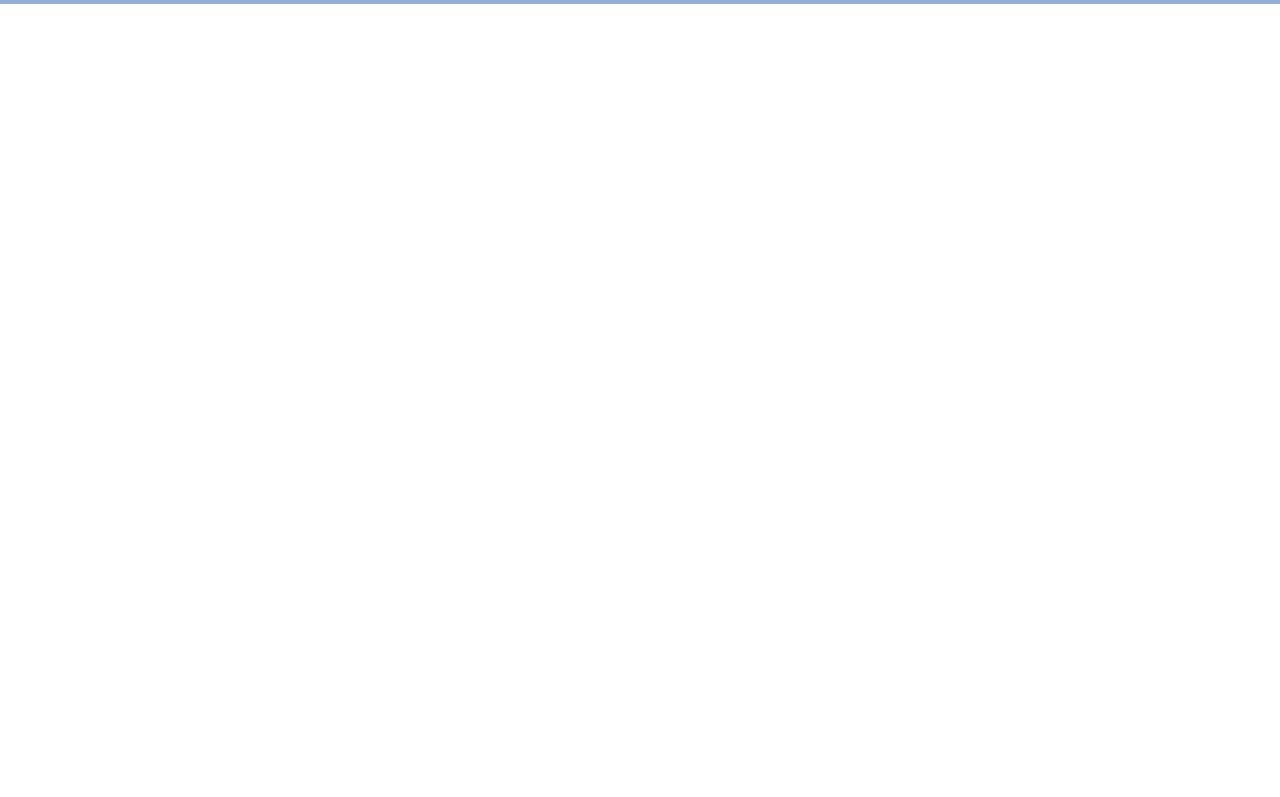
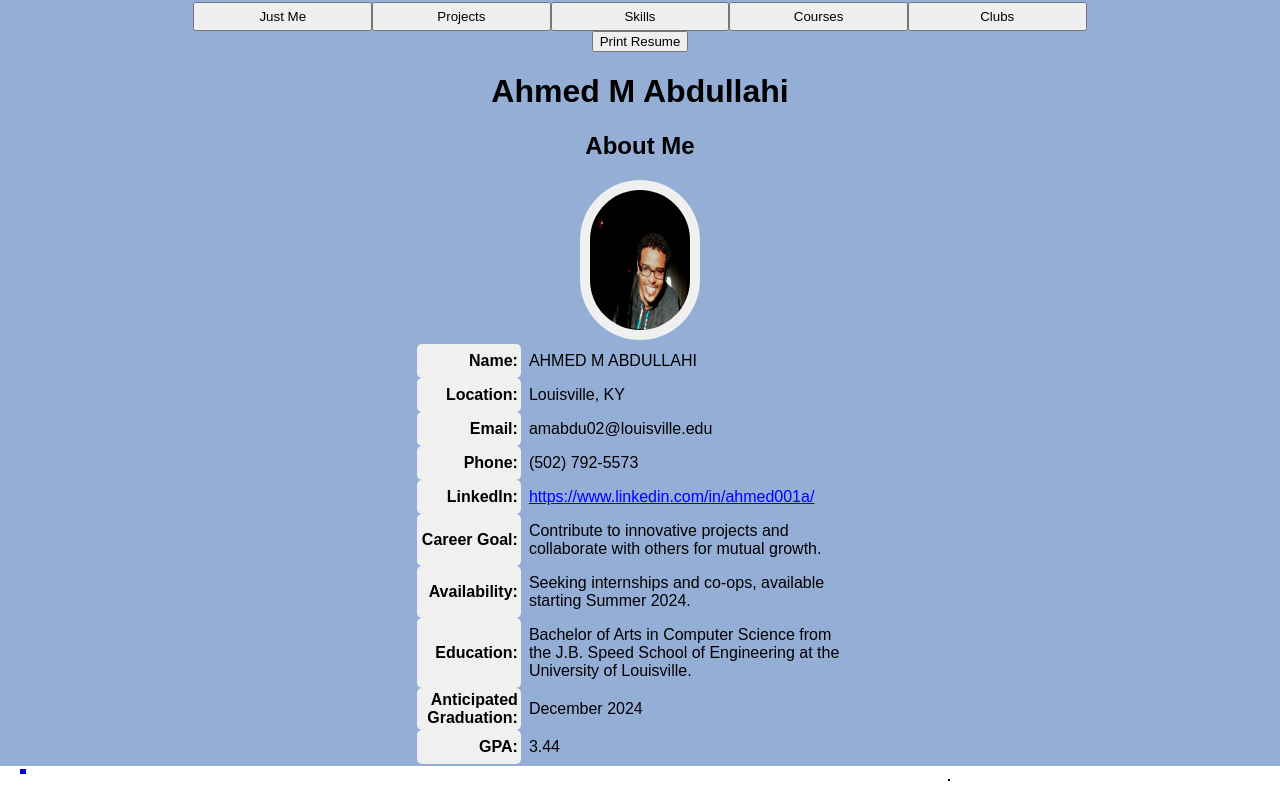
Before and after one commit to AhmedMurshid/AhmedMurshid, a React (Create React App) app: page / in a window 1280 px wide. Before the commit this address had no page. Shown: the top 797 px of the page. Built offline with nearby package versions, Linux system fonts and the light colour scheme.

Commit message:
hashRouter

```diff
--- a/src/App.js
+++ b/src/App.js
@@ -1,16 +1,12 @@
-import React, { useState } from 'react';
-import { BrowserRouter as Router } from 'react-router-dom';
-// import NavigationButtons from './NavSwitch';
+import React from 'react';
 import AppRoutes from './AppRoutes';
 import './App.css';
 
 function App() {
   return (
-    <Router>
-      <div className="App">
-        <AppRoutes/>
-      </div>
-    </Router>
+    <div className="App">
+      <AppRoutes/>
+    </div>
   );
 }
 
--- a/src/AppRoutes.js
+++ b/src/AppRoutes.js
@@ -1,15 +1,18 @@
 import React from 'react';
-import { Routes, Route } from 'react-router-dom';
+import { HashRouter as Router, Routes, Route } from 'react-router-dom';
+
 import ParentComponent from './ParentComponent';
 import Dental from './nav/Dental';
 
 const AppRoutes = () => {
   return (
-    <Routes>
-    <Route path="/my-site" element={<ParentComponent />} />
-    <Route path="/my-site/dental" element={<Dental />} />
-  </Routes>
-
+    <Router>
+      <Routes>
+        <Route path="/" element={<ParentComponent />} />
+        <Route path="/dental" element={<Dental />} />
+        {/* Your other routes */}
+      </Routes>
+    </Router>
   );
 };
 
```
